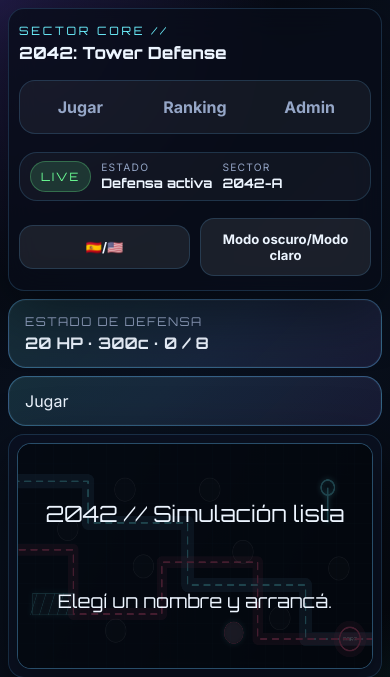
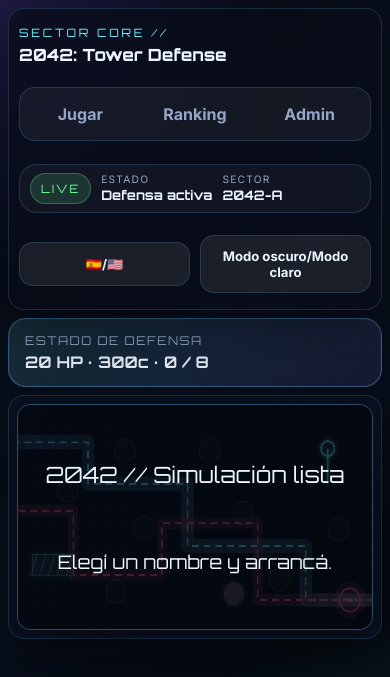
Before and after one commit to lu-developer476/2042, a Django app: page / in a window 390 px wide. Shown: the top 677 px of the page. Run offline with Django 5.2, Linux system fonts and the light colour scheme; data that the repository does not hold is empty.

Commit message:
Move play dialog trigger to navbar (#16)

```diff
--- a/game/static/game/css/styles.css
+++ b/game/static/game/css/styles.css
@@ -82,8 +82,9 @@ button, input { font: inherit; }
 .brand-title { font-size: clamp(1rem, 1.4vw, 1.3rem); font-weight: 800; white-space: nowrap; overflow: hidden; text-overflow: ellipsis; }
 .navbar-links, .navbar-status, .preference-actions { display: flex; gap: 10px; flex-wrap: wrap; align-items: center; }
 .navbar-links { justify-content: center; padding: 8px; border: 1px solid var(--line); border-radius: 999px; background: rgba(255,255,255,0.05); }
-.navbar-links a, .side-nav a { color: var(--muted); font-weight: 700; padding: 8px 12px; border-radius: 999px; }
-.navbar-links a:hover, .side-nav a:hover { color: var(--text); background: rgba(109, 242, 255, 0.1); }
+.navbar-links a, .navbar-dialog-trigger, .side-nav a { color: var(--muted); font-weight: 700; padding: 8px 12px; border-radius: 999px; }
+.navbar-dialog-trigger { border: 0; background: transparent; cursor: pointer; }
+.navbar-links a:hover, .navbar-dialog-trigger:hover, .side-nav a:hover { color: var(--text); background: rgba(109, 242, 255, 0.1); }
 .navbar-status { justify-content: center; padding: 8px 10px; border: 1px solid var(--line); border-radius: 18px; background: rgba(255,255,255,0.04); }
 .navbar-status > span:not(.sidebar-badge) { display: grid; gap: 2px; }
 .navbar-status strong { font-family: 'Orbitron', sans-serif; font-size: 0.82rem; white-space: nowrap; }
@@ -359,7 +360,7 @@ td { color: var(--muted); }
   .app-shell { padding: 8px; gap: 8px; }
   .navbar { padding: 10px; border-radius: 16px; gap: 10px; }
   .navbar-links { width: 100%; display: grid; grid-template-columns: repeat(3, minmax(0, 1fr)); border-radius: 16px; }
-  .navbar-links a { text-align: center; padding-inline: 8px; }
+  .navbar-links a, .navbar-dialog-trigger { text-align: center; padding-inline: 8px; }
   .preference-actions { width: 100%; display: grid; grid-template-columns: repeat(2, minmax(0, 1fr)); }
   .setup-panel, .card, .game-panel { border-radius: 18px; }
   .hud-grid, .intel-strip { grid-template-columns: repeat(2, minmax(0, 1fr)); gap: 8px; }
--- a/game/templates/game/base.html
+++ b/game/templates/game/base.html
@@ -21,7 +21,7 @@
         <span class="brand-title">2042: Tower Defense</span>
       </a>
       <div class="navbar-links">
-        <a href="{% url 'home' %}" data-i18n="navPlay">Jugar</a>
+        {% block nav_play %}<a href="{% url 'home' %}" data-i18n="navPlay">Jugar</a>{% endblock %}
         <a href="{% url 'leaderboard' %}" data-i18n="navLeaderboard">Ranking</a>
         <a href="/admin/" data-i18n="navAdmin">Admin</a>
       </div>
--- a/game/templates/game/home.html
+++ b/game/templates/game/home.html
@@ -1,6 +1,9 @@
 {% extends 'game/base.html' %}
 {% load static %}
 {% block title %}Tower Defense{% endblock %}
+{% block nav_play %}
+<button class="navbar-dialog-trigger" type="button" data-dialog-target="play-dialog" aria-haspopup="dialog" data-i18n="navPlay">Jugar</button>
+{% endblock %}
 {% block content %}
 <section class="game-layout" aria-label="Interfaz principal del juego">
   <div class="game-statusbar" aria-label="Estado de partida">
@@ -29,7 +32,6 @@
     </dialog>
   </div>
   <aside class="sidebar command-sidebar" aria-label="Consola lateral de comando">
-    <button class="panel-trigger" type="button" data-dialog-target="play-dialog" aria-haspopup="dialog">Jugar</button>
     <dialog id="play-dialog" class="info-dialog">
       <section class="card play-dialog-card dialog-card" aria-label="Panel de juego">
         <button class="dialog-close" type="button" data-dialog-close aria-label="Cerrar">×</button>
```
